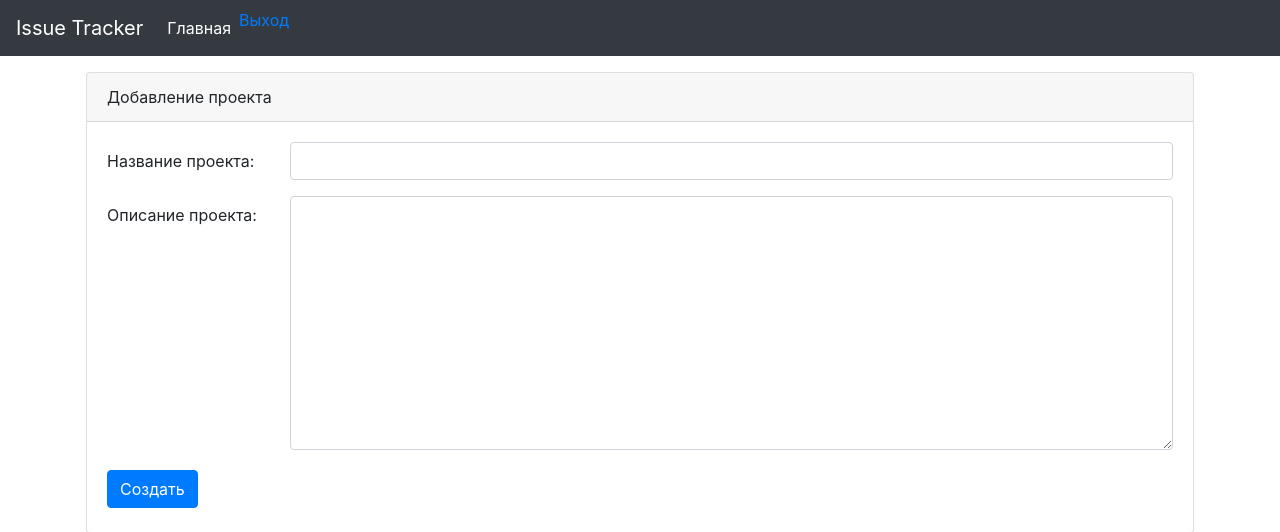
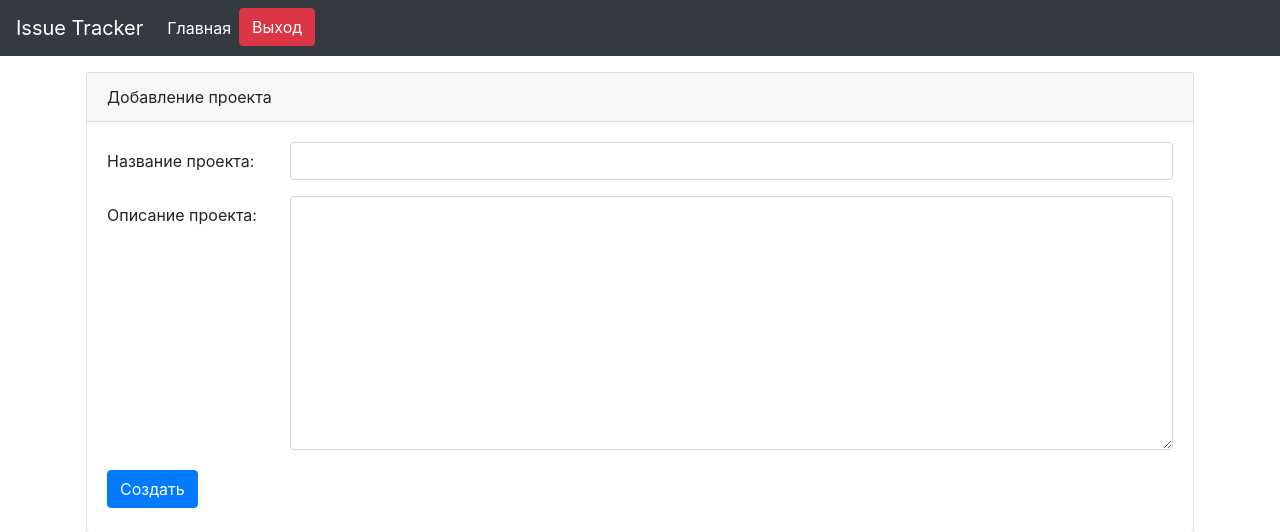
Before and after one commit to k2Raven/python_group_3_49, a Django app: page /project/add/ in a window 1280 px wide. Shown: the top 532 px of the page. Run offline with Django 3.2, Linux system fonts and the light colour scheme; a user stored in the database is signed in; some libraries are stand-ins or nearby versions.

Commit message:
изменил кнопку

```diff
--- a/source/webapp/templates/base.html
+++ b/source/webapp/templates/base.html
@@ -23,9 +23,13 @@
       </li>
       {% block dropdown %}{% endblock %}
         {% if request.user.is_authenticated %}
-            <li class="nav-item"><a href="{% url 'accounts:logout' %}?next={{ request.path }}"> Выход</a></li>
+            <li class="nav-item">
+                <a href="{% url 'accounts:logout' %}?next={{ request.path }}" class="btn btn-danger" role="button"> Выход</a>
+            </li>
         {% else %}
-            <li class="nav-item"><a href="{% url 'accounts:login' %}?next={{ request.path }}" > Вход</a></li>
+            <li class="nav-item">
+                <a href="{% url 'accounts:login' %}?next={{ request.path }}" class="btn btn-success" role="button"> Вход</a>
+            </li>
         {% endif %}
     </ul>
       {% block search %}{% endblock %}
```
